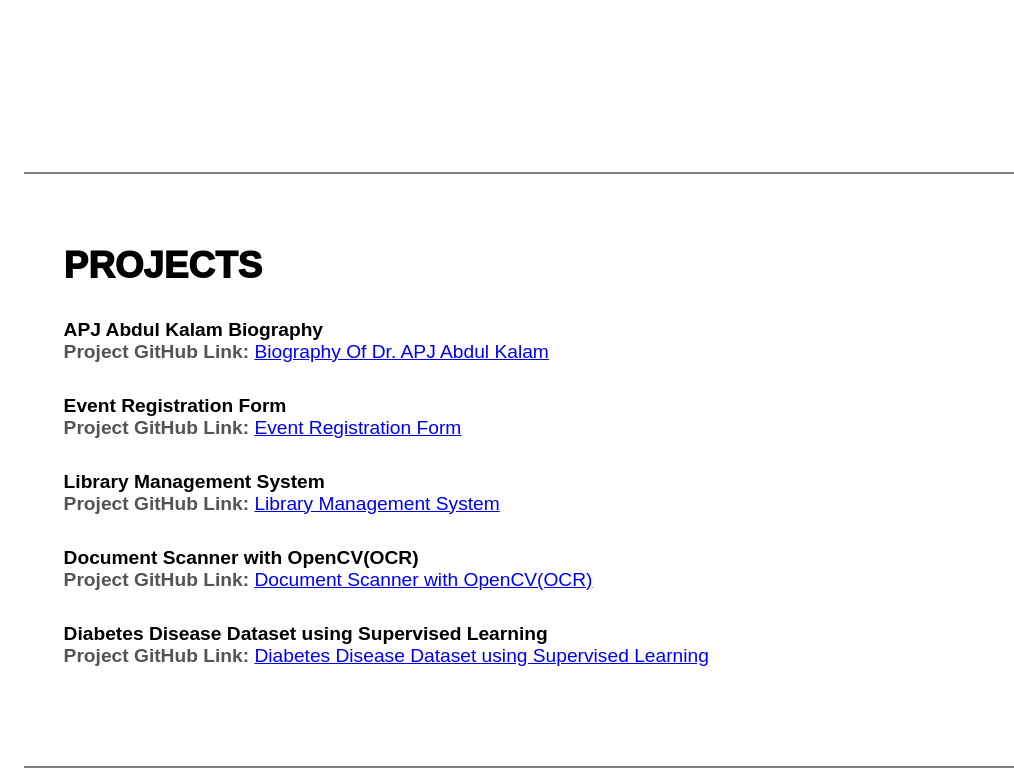
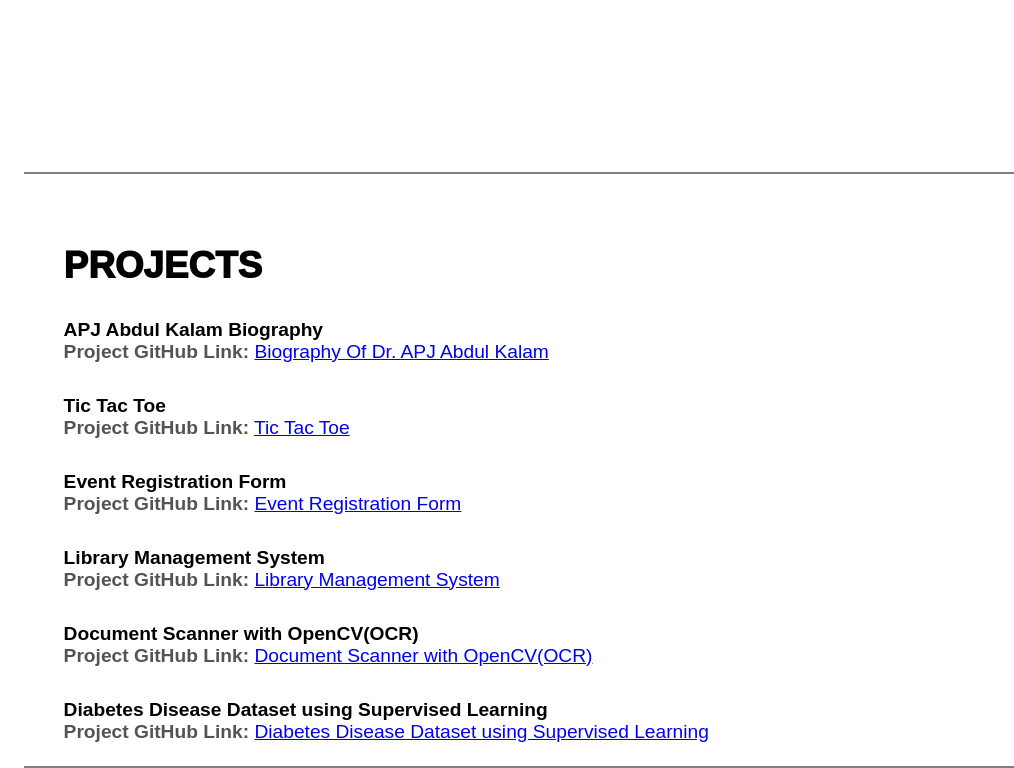
Before and after one commit to Sricharan0509/Portfolio_website, a plain HTML site: page index.html in a window 1280 px wide. Shown: the part 2804-3572 px from the top of the page, without its empty margins (266-1280 px from the left). Drawn offline with Linux system fonts and the light colour scheme; a script that the page names is missing; a web font is replaced by a local one.

Commit message:
project added

```diff
--- a/index.html
+++ b/index.html
@@ -218,6 +218,16 @@
                     </div>
                 </div>
                 <div class="Projects-items">
+                    <h4 class="Project-item">Tic Tac Toe</h4>
+                    <div class="Project-link">
+                        <strong>Project GitHub Link:</strong>
+                        <a href="https://sricharan0509.github.io/Tic-Tac-Toe/" alt="Tic Tac TOe"
+                            target="_blank">
+                           Tic Tac Toe
+                        </a>
+                    </div>
+                </div>
+                <div class="Projects-items">
                     <h4 class="Project-item">Event Registration Form</h4>
                     <div class="Project-link">
                         <strong>Project GitHub Link:</strong>
```
